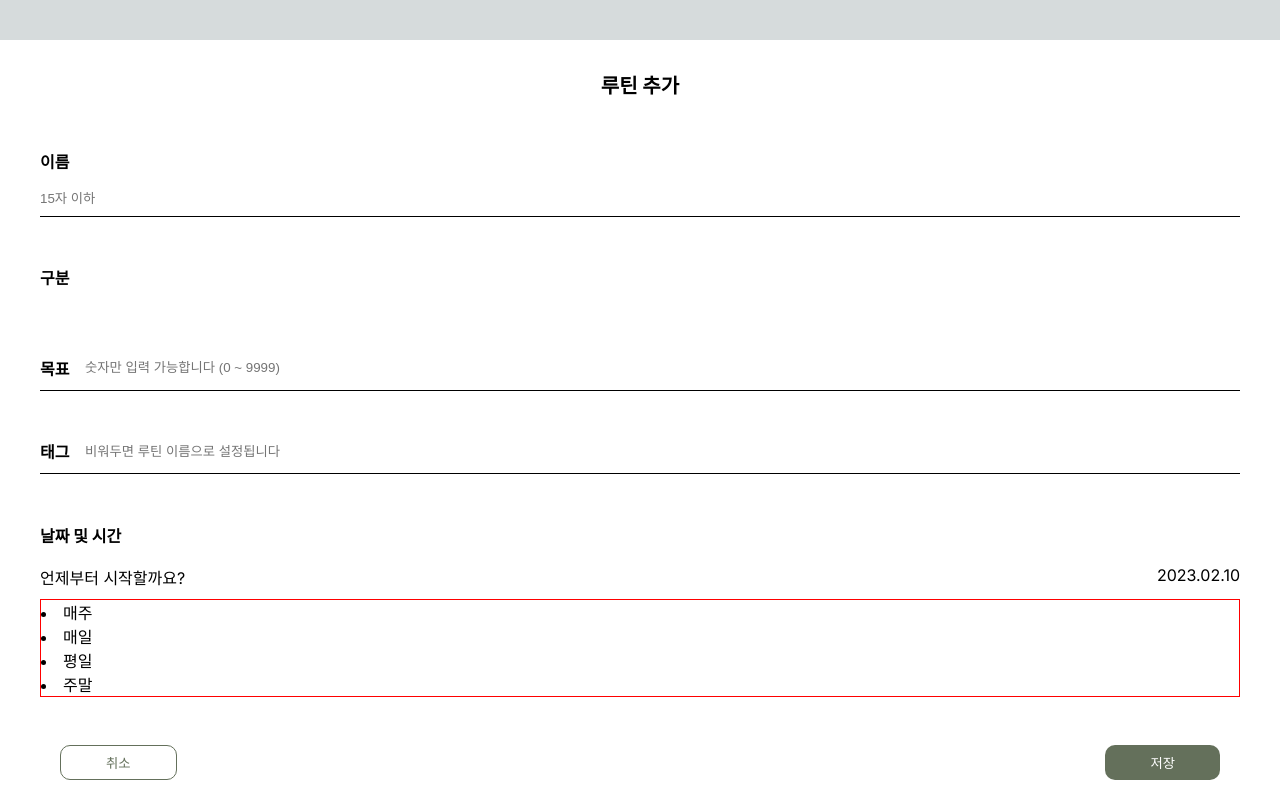
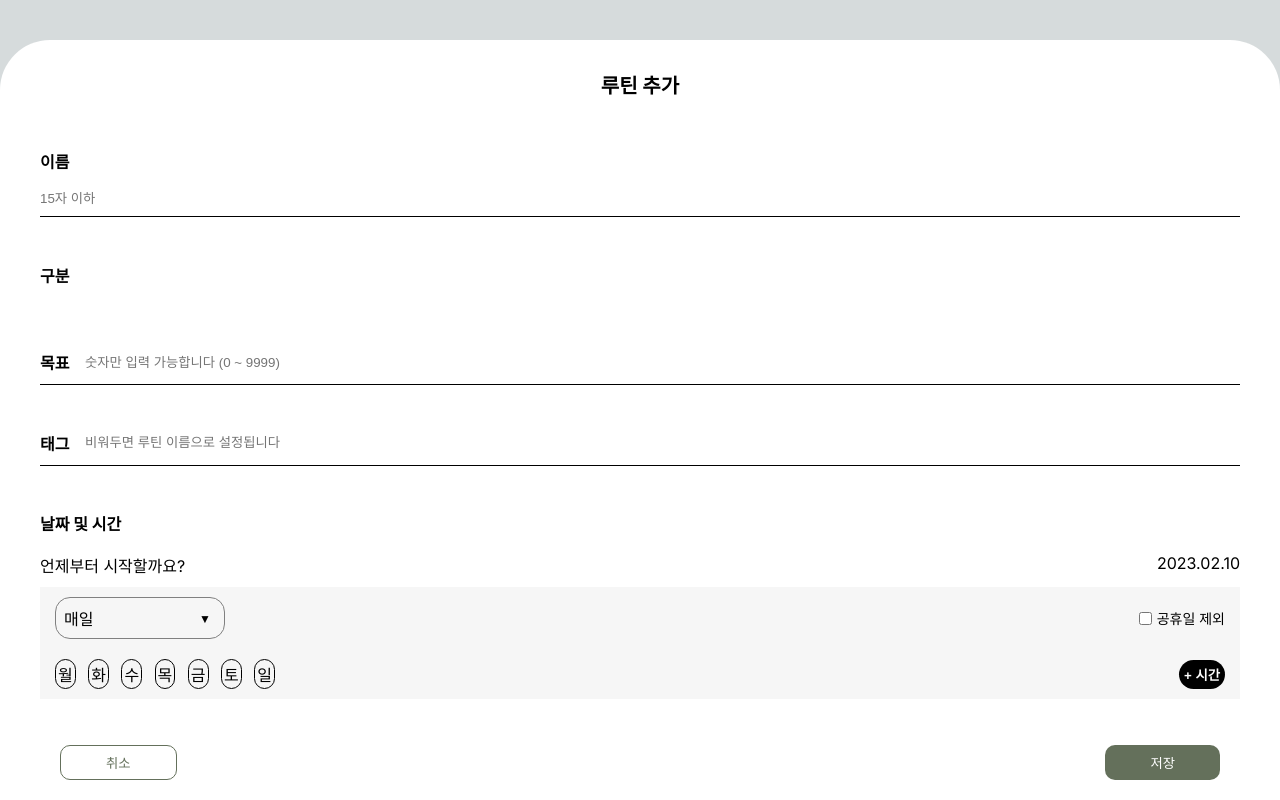
Before and after one commit to Life-Logs/frontend, a Next.js app: page /routineAdd in a window 1280 px wide. Built offline with nearby package versions, Linux system fonts and the light colour scheme.

Commit message:
design: routineAdd UI modify

```diff
--- a/app/routine/page.tsx
+++ b/app/routine/page.tsx
@@ -37,15 +37,12 @@ export default function Routine() {
             },
         })
         .then((response) => {
-            console.log(response)
             const responseValue = response.data
             const toggleArr = Array(responseValue.length).fill(
                 responseValue.map((e) => {
                         return e.isActived ? true : false
                     })
                 );
-
-            console.log(responseValue)
 
             setToggleOnOff(responseValue)
             // setFold(toggleArr)
--- a/app/routineAdd/page.tsx
+++ b/app/routineAdd/page.tsx
@@ -10,19 +10,52 @@ interface RoutineAddProps {
 
 export default function RoutineAdd({ setModal }:RoutineAddProps) {
 
-
-
     const [name, setName] = useState('')
     const [type, setType] = useState('')
     const [tag, setTag] = useState<boolean[]>([])
-    const [selectWeek, setSelectWeek] = useState<boolean[]>([])
+    const [selectWeek, setSelectWeek] = useState<string>('매일')
+    // const [selectWeek, setSelectWeek] = useState<boolean[]>([])
     const [view, setView] = useState<boolean>(false)
+    const [choice, setChoice] = useState<boolean[]>([
+        true,
+        true,
+        true,
+        true,
+        true,
+        true,
+        true,
+    ])
 
-    const weekCycle = ['매주', '매일', '평일', '주말']
+    const weekCycle = ['매일', '평일', '주말']
+    const weekDay = ['월', '화', '수', '목', '금', '토', '일']
 
     const tagRef = useRef();
 
     const DateValue = '1979. 12. 12'
+
+    const handleSelectDay = (e:any, i:number) => {
+
+        if (e === '평일') {
+            setChoice([true, true, true, true, true, false, false])
+        } else if (e === '주말') {
+            setChoice([false, false, false, false, false, true, true])
+        } else if (e === '매일') {
+            setChoice(Array(7).fill(true))
+        } else if (e === '매주') {
+            let arr = [...choice]
+            arr[i] = !arr[i]
+            if (arr.every((value, index) => value === [true, true, true, true, true, false, false][index])) {
+                e = '평일'
+            } else if (arr.every((value, index) => value === [false, false, false, false, false, true, true][index])) {
+                e = '주말'
+            } else if (arr.every((value, index) => value === [true, true, true, true, true, true, true][index])) {
+                e = '매일'
+            }
+            setChoice(arr)
+        }
+        setSelectWeek(e);
+
+    }
 
     const handleNameChange = (event:any) => {
         setName(event.target.value);
@@ -106,17 +139,41 @@ export default function RoutineAdd({ setModal }:RoutineAddProps) {
                 <DateSelect>2023.02.10</DateSelect>
             </WhenStartAndDateWrapper>
             <DaySelectWrapper>
-                <li>매주</li>
-                <li>매일</li>
-                <li>평일</li>
-                <li>주말</li>
+                <DaySelect onClick={() => setView(!view)}>{selectWeek}<LowIcon>▼</LowIcon></DaySelect>
+                {view ?
+                (
+                <WeekList>
+                    {weekCycle.map((e, i) => {
+                        return (
+                        <WeekKind
+                            key={i}
+                            onClick={() => {
+                                handleSelectDay(e, null);
+                                setView(!view);
+                            }}>{e}
+                        </WeekKind>
+                        )
+                    })}
+                </WeekList>
+                ) : null}
+                <CheckBoxAndText>
+                    <CheckHoliday type="checkbox"/>
+                    <HolidayText>공휴일 제외</HolidayText>
+                </CheckBoxAndText>
             </DaySelectWrapper>
+            <WeekDaySelectWrapper>
+                <Week>
+                    {weekDay.map((e, i) => {
+                        return <Day
+                            key={i}
+                            choice={choice[i]}
+                            onClick={() => handleSelectDay('매주', i)}
+                            > {e}</Day>
+                    })}
+                </Week>
+                <Time>+ 시간</Time>
+            </WeekDaySelectWrapper>
         </SelectDateWrapper>
-
-
-
-
-
         <ConfirmAndCancle>
             <Cancel onClick={() => setModal(false)}>취소</Cancel>
             <Confirm
@@ -141,6 +198,7 @@ const Body = styled.div`
     align-items: center;
     background-color: white;
     z-index: 1;
+    border-radius: 50px 50px 0 0;
 `
 
 const InputContents = styled.div`
@@ -223,6 +281,7 @@ const SelectDateWrapper = styled.div`
 const WhenStartAndDateWrapper = styled.div`
     display: flex;
     justify-content: space-between;
+
 `
 const DateSelect = styled.div`
 
@@ -230,5 +289,85 @@ const DateSelect = styled.div`
 const WhenStart = styled.div``
 const DaySelectWrapper = styled.div`
     margin-top: 10px;
-    border: 1px solid red;
+    background-color: #F6F6F6;
+    display: flex;
+    justify-content: space-between;
+    align-items: center;
+    padding: 10px 15px;
+    user-select: none;
+    position: relative;
 `
+const DaySelect = styled.div`
+    display: flex;
+    align-items: center;
+    width: 170px;
+    border-radius: 15px;
+    border: 1px solid gray;
+    padding: 8px;
+    cursor: pointer;
+`
+
+const CheckBoxAndText = styled.div`
+    display: flex;
+    align-items: center;
+    user-select:none;
+`
+
+const CheckHoliday = styled.input`
+    cursor: pointer;
+`
+const HolidayText = styled.p`
+    font-size: 14px;
+    margin-left: 5px;
+`
+
+const WeekList = styled.div`
+    position: absolute;
+    top: 50px;
+`
+
+const WeekKind = styled.div`
+    background-color: white;
+    width: 170px;
+    display: flex;
+    justify-content: center;
+    cursor: pointer;
+    border: 1px solid gray;
+`
+
+const LowIcon = styled.span`
+    position: absolute;
+    margin-left: 135px;
+    font-size: 12px;
+`
+
+const WeekDaySelectWrapper = styled.div`
+    display: flex;
+    justify-content: space-between;
+    align-items: center;
+    background-color: #F6F6F6;
+    padding: 10px 15px;
+`
+const Week = styled.div`
+    width: 220px;
+    display: flex;
+    justify-content: space-between;
+`
+
+const Day = styled.span`
+    border: ${(props) => props.choice ? 'black' : 'F6F6F6'} solid 1px;
+    padding: 2px;
+    border-radius: 20px;
+    user-select: none;
+    cursor: pointer;
+`
+
+const Time = styled.button`
+    border-radius: 20px;
+    border: none;
+    background-color: black;
+    color: white;
+    font-weight: bold;
+    padding: 5px;
+    cursor: pointer;
+`
```
